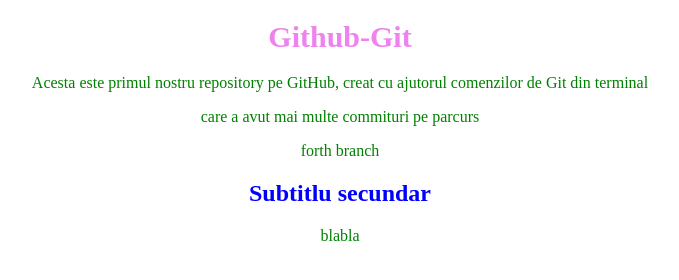
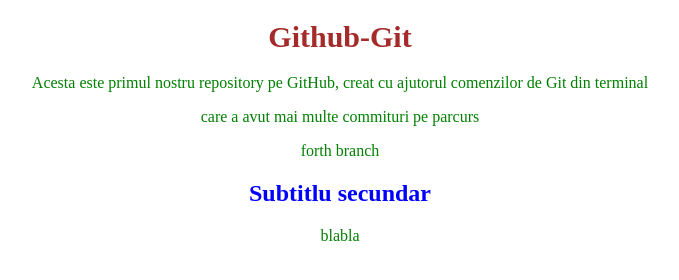
Before and after one commit to iuliamanolescu/demo-git-github, a plain HTML site: page index.html in a window 1280 px wide. Shown: the whole page, without its empty margins (300-979 px from the left). Drawn offline with Linux system fonts and the light colour scheme.

Commit message:
color change

```diff
--- a/index.css
+++ b/index.css
@@ -1,5 +1,5 @@
 h1{
-    color: violet;
+    color: brown;
     font-size: 30px;
 }
 
```
